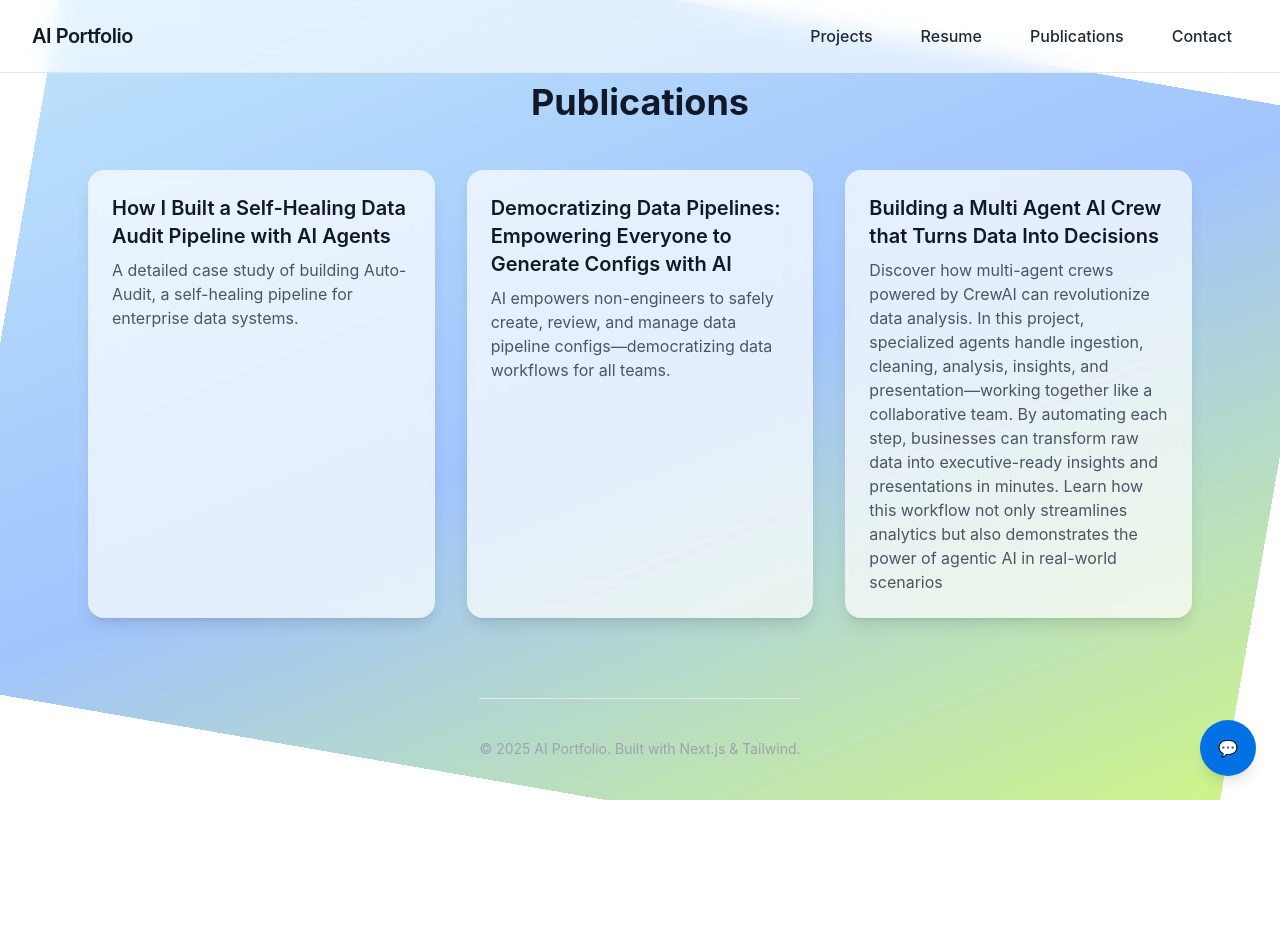
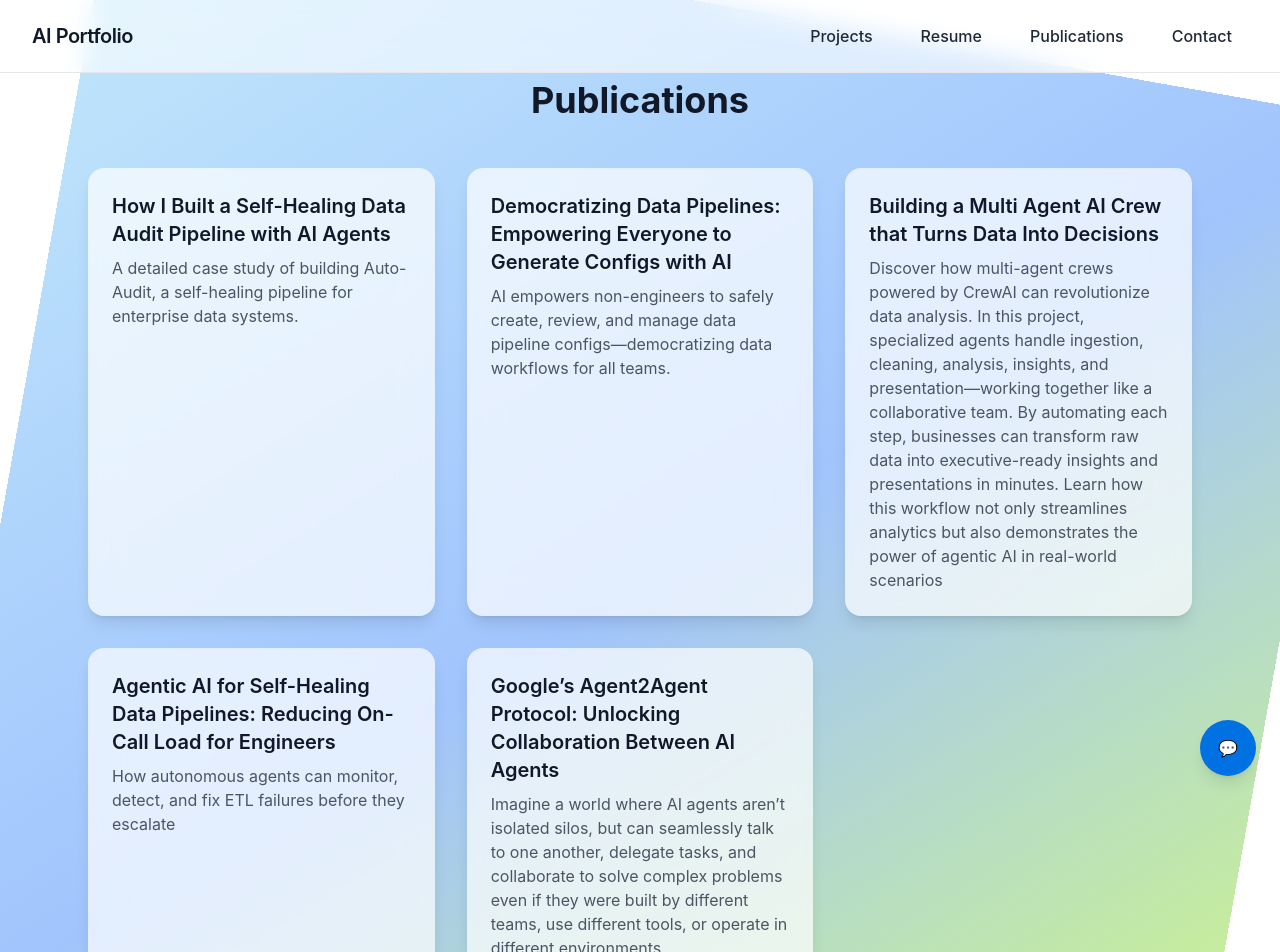
Before and after one commit to kknudson15/ai-portfolio-starter, a Next.js app: page /publications in a window 1280 px wide. Shown: the top 952 px of the page. Before the commit the page ends 800 px from the top, so only its background shows below. Built offline with nearby package versions, Linux system fonts and the light colour scheme.

Commit message:
Add New Publications

```diff
--- a/pages/publications.jsx
+++ b/pages/publications.jsx
@@ -23,6 +23,20 @@ const publications = [
     description:
       "Discover how multi-agent crews powered by CrewAI can revolutionize data analysis. In this project, specialized agents handle ingestion, cleaning, analysis, insights, and presentation—working together like a collaborative team. By automating each step, businesses can transform raw data into executive-ready insights and presentations in minutes. Learn how this workflow not only streamlines analytics but also demonstrates the power of agentic AI in real-world scenarios",
     link: "https://medium.com/ai-in-plain-english/building-a-multi-agent-ai-crew-that-turns-data-into-decisions-eab08946678a",
+  },
+  {
+    id: 4,
+    title: "Agentic AI for Self-Healing Data Pipelines: Reducing On-Call Load for Engineers",
+    description:
+      "How autonomous agents can monitor, detect, and fix ETL failures before they escalate",
+    link: "https://medium.com/ai-in-plain-english/agentic-ai-for-self-healing-data-pipelines-reducing-on-call-load-for-engineers-81a6146b4424",
+  },
+  {
+    id: 5,
+    title: "Google’s Agent2Agent Protocol: Unlocking Collaboration Between AI Agents",
+    description:
+    "Imagine a world where AI agents aren’t isolated silos, but can seamlessly talk to one another, delegate tasks, and collaborate to solve complex problems even if they were built by different teams, use different tools, or operate in different environments",
+    link: "https://medium.com/@kyle.knudson2015/googles-agent2agent-protocol-unlocking-collaboration-between-ai-agents-a591bc6db8df",
   },
 ];
 
```
